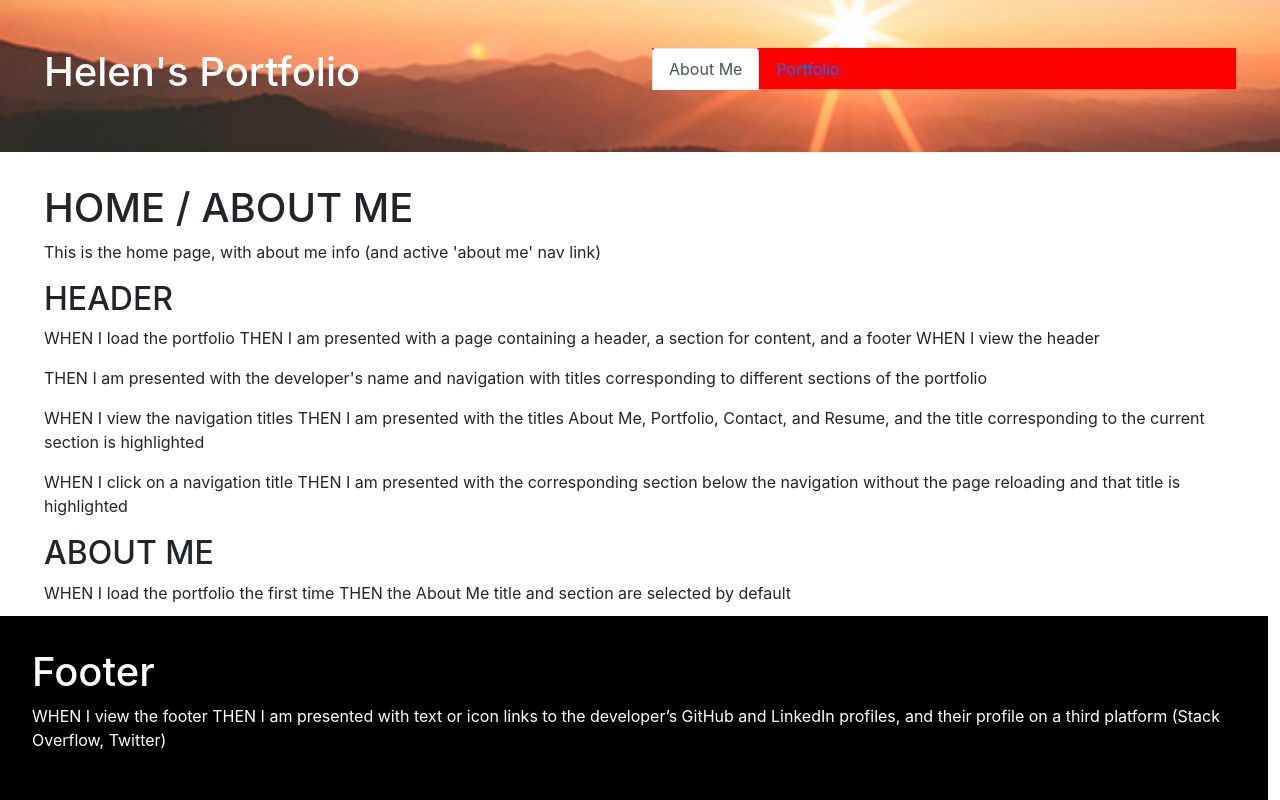
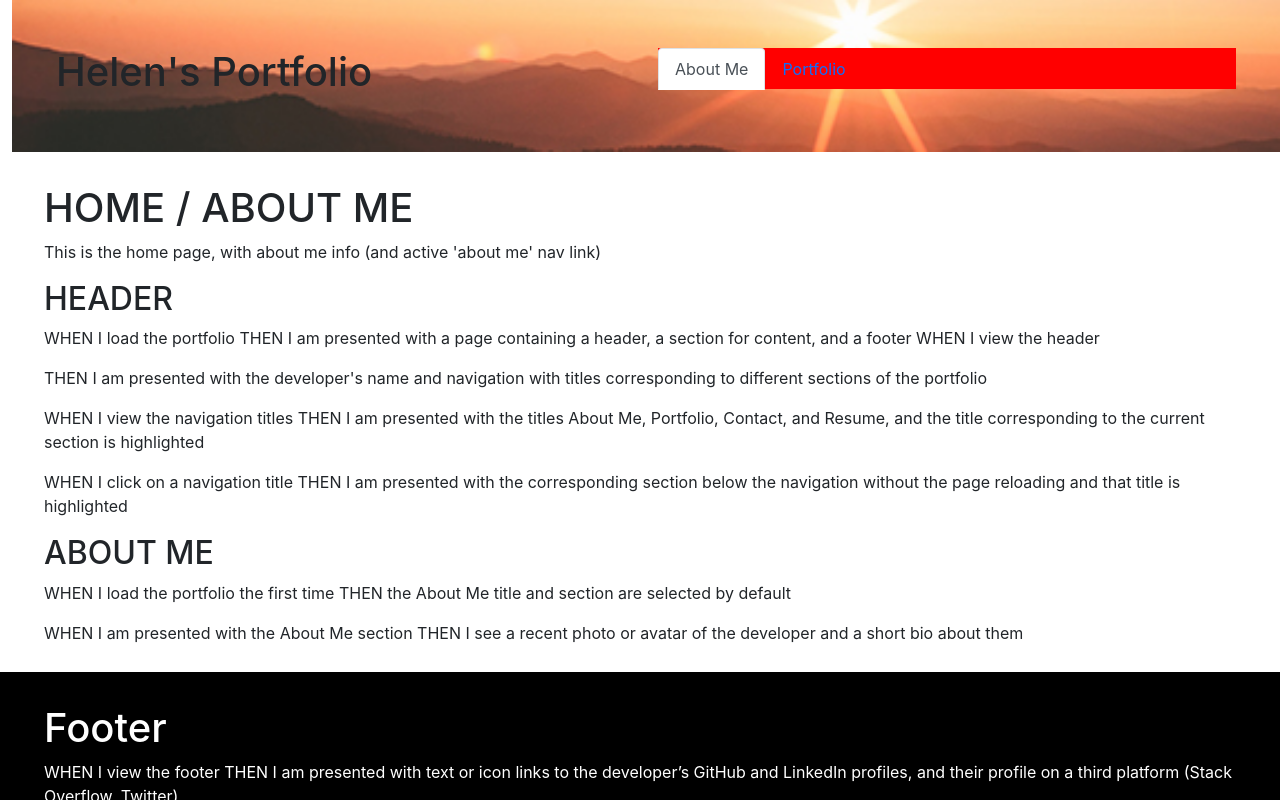
Before and after one commit to grace-anderson/react-portfolio, a React (Create React App) app: page / in a window 1280 px wide. Built offline with nearby package versions, Linux system fonts and the light colour scheme.

Commit message:
updated footer

```diff
--- a/src/components/Footer.css
+++ b/src/components/Footer.css
@@ -2,7 +2,7 @@
     background-color: #000;
     color: #fff;
     padding-top: 2rem;
-    padding-bottom: 2rem;
+    padding-bottom: 6rem;
     padding-left: 2rem;
     padding-right: 2rem;
     position: fixed;
@@ -12,9 +12,11 @@
 
 .is-fixed{
     position: fixed;
+    /* overflow: auto; */
+    width: 100%;
 }
 
-@media screen and (max-width: 768px) {
+@media screen and (max-width: 992px) {
     .footer  {
         position: static;
     }
--- a/src/components/Footer.js
+++ b/src/components/Footer.js
@@ -12,7 +12,7 @@ function Footer() {
 
   }, []);
     return (
-        <footer>
+        <footer className="is-fixed">
             <h1>Footer</h1>
       <p>
         WHEN I view the footer THEN I am presented with text or icon links to
--- a/src/components/PortfolioContainer.css
+++ b/src/components/PortfolioContainer.css
@@ -1,5 +1,5 @@
-.white-text {
-    color: #fff;
+.custom-row {
+    margin-left: 0;
 }
 
 .padding-left-right {
--- a/src/components/PortfolioContainer.js
+++ b/src/components/PortfolioContainer.js
@@ -36,7 +36,7 @@ export default function PortfolioContainer() {
 
       <Container fluid>
         <Row
-          className="padding-top-bottom padding-left-right white-text background-image"
+          className="custom-row padding-top-bottom padding-left-right white-text background-image"
         >
           <Col>{<Header />}</Col>
           <Col>
@@ -50,7 +50,7 @@ export default function PortfolioContainer() {
         </Row>
         <Row className="padding-left-right">{renderPage()}</Row>
         </Container>
-        <Row className="footer">{<Footer />}</Row>
+        <Row className="footer custom-row ">{<Footer />}</Row>
     </>
 
   );
--- a/src/components/pages/AboutMe.css
+++ b/src/components/pages/AboutMe.css
@@ -1,7 +1,7 @@
-.custom-margin-top {
+.about-margin-top {
   margin-top: 2rem;
 }
 
-.custom-overflow {
-    overflow-y: auto !important;
+.about-overflow {
+    overflow-y: auto;
 }
--- a/src/components/pages/AboutMe.js
+++ b/src/components/pages/AboutMe.js
@@ -4,7 +4,7 @@ import "./AboutMe.css";
 
 export default function AboutMe() {
   return (
-    <div className="custom-margin-top custom-overflow">
+    <div className="about-margin-top about-overflow">
       <h1>HOME / ABOUT ME</h1>
       <p>
         This is the home page, with about me info (and active 'about me' nav
```
